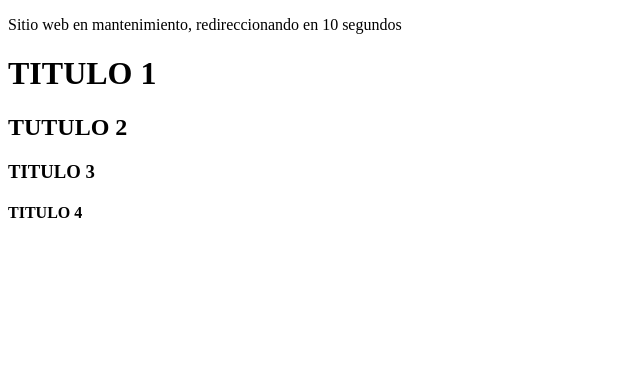
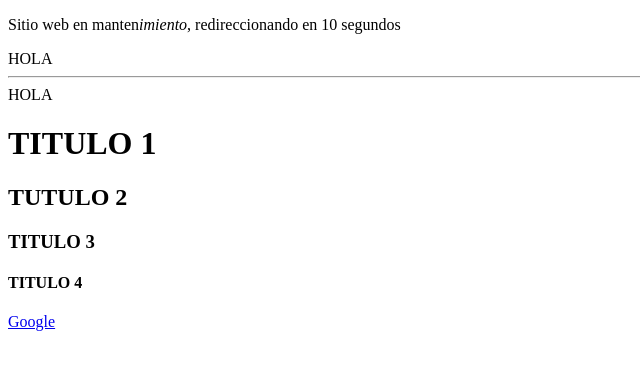
Before and after one commit to andresRah/Fullstack, a plain HTML site: page index.html in a window 1280 px wide. Shown: the whole page, without its empty margins (0-640 px from the left). Drawn offline with Linux system fonts and the light colour scheme.

Commit message:
_blank attribute html

```diff
--- a/index.html
+++ b/index.html
@@ -9,14 +9,17 @@
     <meta name="author" content="Andres">
     <meta name="description" content="Description page">
     <meta name="keywords" content="value1,value2,value3">
-    <meta http-equiv="refresh" content="10;https://www.sublimetext.com/2">
+    <!-- <meta http-equiv="refresh" content="10;https://www.sublimetext.com/2"> -->
 </head>
 <body>
-    <p>Sitio web en mantenimiento, redireccionando en 10 segundos</p>
-
+    <p>Sitio web en manten<i>imiento</i>, redireccionando en 10 segundos</p>
+    <span>HOLA</span>
+    <hr> <!-- Linea horizontal -->
+    <span>HOLA</span>
     <h1>TITULO 1</h1>
     <h2>TUTULO 2</h2>
     <h3>TITULO 3</h3>
     <h4>TITULO 4</h4>
+    <a href="https://google.com" target="_blank">Google</a>
 </body>
 </html>
```
